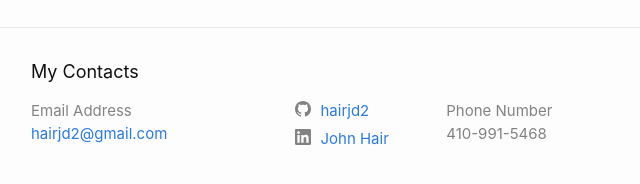
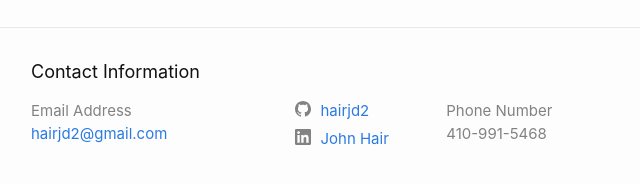
Before and after one commit to hairjd2/JohnWebsite, a plain HTML site: page index.html in a window 1280 px wide. Shown: the part 995-1179 px from the top of the page, 239-879 px from the left. Drawn offline with Linux system fonts and the light colour scheme.

Commit message:
Update index.html

```diff
--- a/index.html
+++ b/index.html
@@ -88,7 +88,7 @@
 
   <div class="wrapper">
 
-    <h2 class="footer-heading">My Contacts</h2>
+    <h2 class="footer-heading">Contact Information</h2>
 
     <div class="footer-col-wrapper">
       <div class="footer-col footer-col-1">
```
